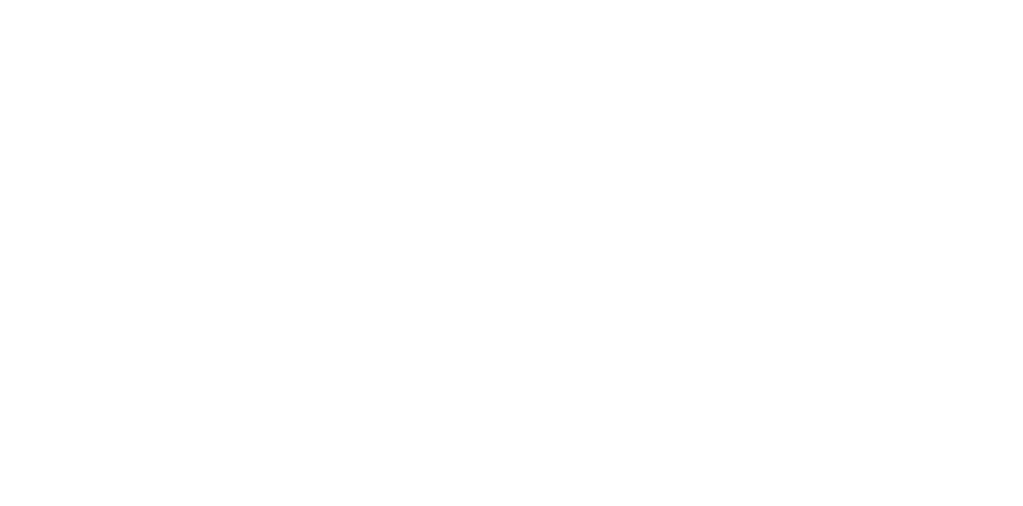
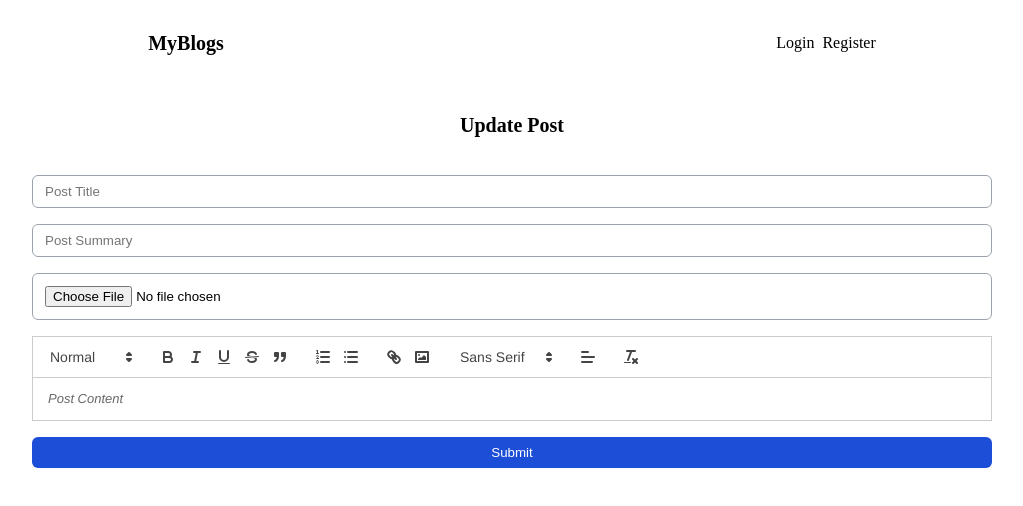
Before and after one commit to ItsHamzaAziz/BlogsAppMERN, a React (Vite) app in the folder frontend/: page /edit/1 in a window 1280 px wide. Before the commit this address had no page. Shown: the top 506 px of the page, without its empty margins (128-1151 px from the left). Built offline with nearby package versions, Linux system fonts and the light colour scheme; no server answers.

Commit message:
started edit post

```diff
--- a/frontend/index.html
+++ b/frontend/index.html
@@ -5,7 +5,7 @@
     <meta name="viewport" content="width=device-width, initial-scale=1.0" />
     <title>MyBlogs</title>
   </head>
-  <body>
+  <body class="m-0 p-0">
     <div id="root"></div>
     <script type="module" src="/src/main.jsx"></script>
   </body>
--- a/frontend/src/App.jsx
+++ b/frontend/src/App.jsx
@@ -6,6 +6,7 @@
 import { UserContextProvider } from './contexts/UserContext'
 import CreatePost from './pages/CreatePost'
 import PostDetail from './pages/PostDetail'
+import EditPost from './pages/EditPost'
 
 function App() {
   return (
@@ -17,6 +18,7 @@
           <Route path='/register' element={ <Register /> } />
           <Route path='/create-post' element={ <CreatePost /> } />
           <Route path='/post/:id' element={ <PostDetail /> } />
+          <Route path='/edit/:id' element={ <EditPost /> } />
         </Route>
       </Routes>
     </UserContextProvider>
--- /dev/null
+++ b/frontend/src/pages/EditPost.jsx
@@ -0,0 +1,115 @@
+import React, { useState, useEffect } from 'react'
+import ReactQuill from 'react-quill'
+import { useParams, useNavigate } from 'react-router-dom'
+import axios from 'axios'
+
+const modules = {
+    toolbar: [
+        [{ 'header': [1, 2, false] }],
+        ['bold', 'italic', 'underline', 'strike', 'blockquote'],
+        [{ 'list': 'ordered' }, { 'list': 'bullet' }],
+        ['link', 'image'],
+        [{ 'font': [] }],
+        [{ 'align': [] }],
+        ['clean']
+    ]
+}
+
+const formats = [
+    'header',
+    'bold', 'italic', 'underline', 'strike', 'blockquote',
+    'list', 'bullet',
+    'link', 'image',
+    'font',
+    'align'
+]
+
+const EditPost = () => {
+    const {id} = useParams()
+    const navigate = useNavigate()
+
+    const [title, setTitle] = useState('')
+    const [summary, setSummary] = useState('')
+    const [content, setContent] = useState('')
+    const [image, setImage] = useState(null)
+
+    useEffect(() => {
+        axios.get(`http://localhost:4000/post/${id}`)
+            .then(response => {
+                setTitle(response.data.title)
+                setSummary(response.data.summary)
+                setContent(response.data.content)
+            })
+            .catch(error => console.error(error))
+    }, [])
+
+
+
+    const handleSubmit = (e) => {
+        e.preventDefault()
+
+        if (!content) {
+            alert('Fill Post Content')
+            return
+        }
+
+        axios.put(`http://localhost:4000/post/${id}`, { title, summary, content, image }, {
+            headers: {
+                'Content-Type': 'multipart/form-data'
+            },
+            withCredentials: true
+        })
+            .then(response => {
+                if (response.status === 200) {
+                    console.log('Success')
+                    navigate(`/post/${id}`)
+                } else {
+                    console.log('Error')
+                }
+            })
+    }
+
+
+    return (
+        <div>
+            <h1 className='text-xl text-center mb-4 font-bold'>Update Post</h1>
+
+            <form onSubmit={handleSubmit} className='w-3/4 mx-auto border border-gray-400 rounded-xl flex flex-col space-y-4 p-5'>
+                <input
+                    type="text"
+                    placeholder='Post Title'
+                    value={title}
+                    onChange={(e) => setTitle(e.target.value)}
+                    className='px-3 py-2 border border-solid border-gray-400 rounded-md'
+                    required
+                />
+                <input
+                    type="text"
+                    placeholder='Post Summary'
+                    value={summary}
+                    onChange={(e) => setSummary(e.target.value)}
+                    className='px-3 py-2 border border-solid border-gray-400 rounded-md'
+                    required
+                />
+                <input
+                    type="file"
+                    onChange={(e) => setImage(e.target.files[0])}
+                    className='p-3 border border-solid border-gray-400 rounded-md'
+                />
+
+                <ReactQuill
+                    modules={modules}
+                    formats={formats}
+                    value={content}
+                    onChange={(newValue) => setContent(newValue)}
+                    className='border border-gray-300'
+                    placeholder='Post Content'
+                />
+
+                <button type='submit' className='bg-blue-700 text-white p-2 rounded-md border-none'>Submit</button>
+            </form>
+        </div>
+    )
+}
+
+export default EditPost
--- a/frontend/src/pages/Login.jsx
+++ b/frontend/src/pages/Login.jsx
@@ -34,22 +34,22 @@
     <>
       <h1 className='text-xl text-center mb-4 font-bold'>Login</h1>
 
-      <form onSubmit={login} className='w-1/2 mx-auto border border-gray-400 rounded-xl flex flex-col text-center space-y-4 p-5'>
+      <form onSubmit={login} className='w-1/2 mx-auto border border-solid border-gray-400 rounded-xl flex flex-col text-center space-y-4 p-7'>
 
         <input type="text"
           placeholder='Your Username'
-          className='px-3 py-1 border border-gray-400 rounded-md'
+          className='px-3 py-2 rounded-md border border-solid border-gray-400'
           value={username}
           onChange={(e) => setUsername(e.target.value)}
         />
         <input type="password"
           placeholder='Your Password'
-          className='px-3 py-1 border border-gray-400 rounded-md'
+          className='px-3 py-2 rounded-md border border-solid border-gray-400'
           value={password}
           onChange={(e) => setPassword(e.target.value)}
         />
 
-        <button type='submit' className='bg-blue-700 text-white p-1 rounded-md'>Submit</button>
+        <button type='submit' className='bg-blue-700 text-white p-2 rounded-md cursor-pointer border-none'>Submit</button>
       </form>
     </>
   )
--- a/frontend/src/pages/PostDetail.jsx
+++ b/frontend/src/pages/PostDetail.jsx
@@ -2,19 +2,22 @@
 import { useParams } from 'react-router-dom'
 import axios from 'axios'
 import { UserContext } from '../contexts/UserContext'
+import { Link } from 'react-router-dom'
 
 const PostDetail = () => {
     const {id} = useParams()
     const [post, setPost] = useState({})
     const [username, setUsername] = useState('')
+    const [userId, setUserId] = useState(null)
 
-
+    const {userInfo} = useContext(UserContext)
 
     useEffect(() => {
         axios.get(`http://localhost:4000/post/${id}`)
             .then(response => {
                 setPost(response.data)
                 setUsername(response.data.author.username)
+                setUserId(response.data.author._id)
             })
     }, [])
 
@@ -26,9 +29,24 @@
                 alt=""
                 className='w-full h-72 rounded-xl mb-5'
             />
+
+
+
             <h1 className='text-3xl font-bold text-center mb-5'>{post.title}</h1>
             <p className='text-center'>by {username}</p>
             <p className='text-center mb-5'>{new Date(post.createdAt).toDateString()}</p>
+
+            {
+                userId === userInfo.id && (
+                    <div className='text-center space-x-3'>
+                        <Link to={`/edit/${post._id}`}>
+                            <button className='border-none bg-blue-700 text-white px-3 py-2 rounded-md cursor-pointer'>Edit</button>
+                        </Link>
+                        <button className='border-none bg-red-600 text-white px-3 py-2 rounded-md cursor-pointer'>Delete</button>
+                    </div>
+                )
+            }
+
             <div dangerouslySetInnerHTML={{__html: post.content}} />
         </div>
     )
--- a/frontend/src/pages/Register.jsx
+++ b/frontend/src/pages/Register.jsx
@@ -24,22 +24,22 @@
     <>
       <h1 className='text-xl text-center mb-4 font-bold'>Register</h1>
 
-      <form onSubmit={handleSubmit} className='w-1/2 mx-auto border border-gray-400 rounded-xl flex flex-col text-center space-y-4 p-5'>
+      <form onSubmit={handleSubmit} className='w-1/2 mx-auto border border-solid border-gray-400 rounded-xl flex flex-col text-center space-y-4 p-7'>
 
         <input type="text"
           placeholder='Your Username'
-          className='px-3 py-1 border border-gray-400 rounded-md'
+          className='px-3 py-2 rounded-md border border-solid border-gray-400'
           value={username}
           onChange={(e) => setUsername(e.target.value)}
         />
         <input type="password"
           placeholder='Your Password'
-          className='px-3 py-1 border border-gray-400 rounded-md'
+          className='px-3 py-2 rounded-md border border-solid border-gray-400'
           value={password}
           onChange={(e) => setPassword(e.target.value)}
         />
 
-        <button type='submit' className='bg-blue-700 text-white p-1 rounded-md'>Submit</button>
+        <button type='submit' className='bg-blue-700 text-white p-2 rounded-md border-none'>Submit</button>
       </form>
     </>
   )
```
Also changed, not shown: 1 other file (tests, documents, lock files or other folders).
